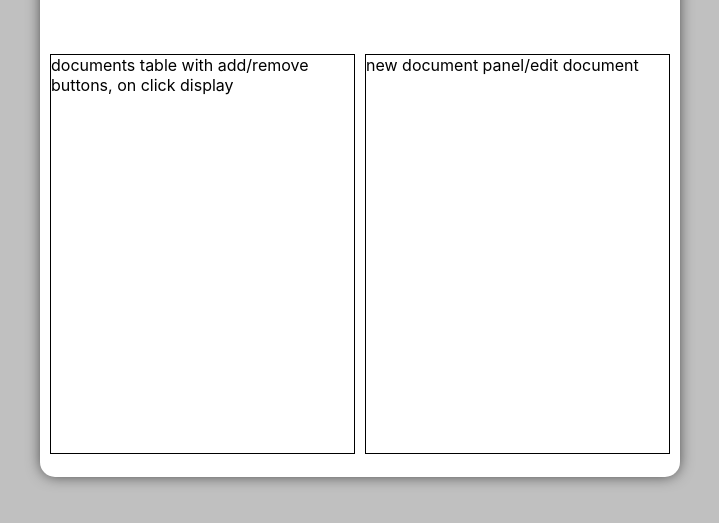
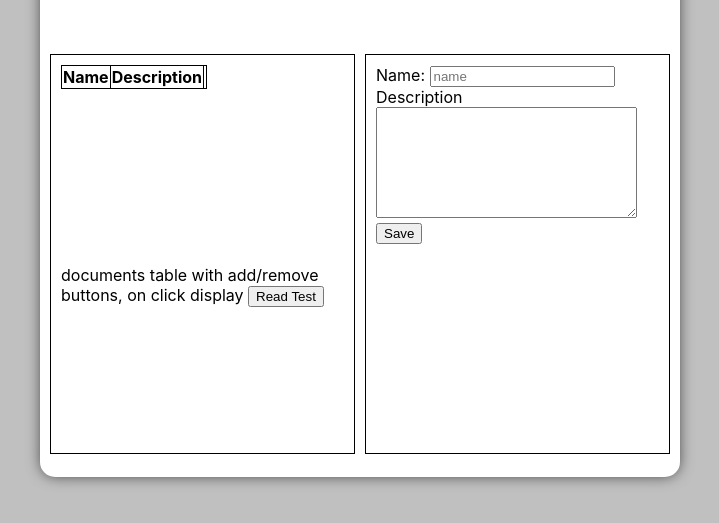
Before and after one commit to edwintcloud/indexedDBDemo, a plain HTML site: page index.html in a window 1280 px wide. Shown: the part 203-726 px from the top of the page, without its empty margins (280-999 px from the left). Drawn offline with Linux system fonts and the light colour scheme.

Commit message:
Almost finished with basic functionality

```diff
--- a/index.html
+++ b/index.html
@@ -1,11 +1,11 @@
 <!DOCTYPE html>
 <html lang="en">
   <head>
-  <meta charset="UTF-8">
-  <meta name="viewport" content="width=device-width, initial-scale=1.0">
-  <meta http-equiv="X-UA-Compatible" content="ie=edge">
+    <meta charset="UTF-8" />
+    <meta name="viewport" content="width=device-width, initial-scale=1.0" />
+    <meta http-equiv="X-UA-Compatible" content="ie=edge" />
     <title>indexedDB Demo</title>
-  <link rel="stylesheet" href="styles.css">
+    <link rel="stylesheet" href="styles.css" />
     <script src="scripts.js" defer></script>
   </head>
   <body>
@@ -13,10 +13,18 @@
       <h1>IndexedDB Demo</h1>
       <div class="grid_container">
         <div class="documents_panel">
+          <div class="table">
+
+          </div>
           documents table with add/remove buttons, on click display
+          <button onclick="read()">Read Test</button>
         </div>
         <div class="document_panel">
-        new document panel/edit document
+          <label for="name">Name: </label>
+          <input id="name" type="text" placeholder="name" />
+          <label for="data">Description</label>
+          <textarea id="data" cols="30" rows="7"></textarea>
+          <button onclick="create()">Save</button>
         </div>
       </div>
     </div>
--- a/scripts.js
+++ b/scripts.js
@@ -0,0 +1,82 @@
+let db;
+
+const request = indexedDB.open("demo");
+request.onerror = () => {
+  alert("Unable to load database");
+};
+request.onsuccess = event => {
+  db = event.target.result;
+  read();
+};
+request.onupgradeneeded = event => {
+  db = event.target.result;
+
+  // create our object store
+  db.createObjectStore("todos", { keyPath: "name" });
+};
+
+function create() {
+  const test = {
+    name: document.getElementById("name").value,
+    data: document.getElementById("data").value
+  };
+  const transaction = db
+    .transaction(["todos"], "readwrite")
+    .objectStore("todos");
+  const data = transaction.put(test);
+  data.onsuccess = function(event) {
+    read();
+  };
+}
+
+function read() {
+  document.querySelector(".table").innerHTML = `
+  <table id="table">
+            <tr>
+              <th>Name</th>
+              <th>Description</th>
+              <th></th>
+            </tr>
+          </table>
+  `;
+  const transaction = db
+    .transaction(["todos"], "readwrite")
+    .objectStore("todos");
+  const data = transaction.getAll();
+  data.onsuccess = function(event) {
+    var table = document.getElementById("table");
+    event.target.result.forEach(i => {
+      // Create an empty <tr> element and add it to the 1st position of the table:
+      var row = table.insertRow(1);
+
+      // Insert new cells (<td> elements) at the 1st and 2nd position of the "new" <tr> element:
+      var cell1 = row.insertCell(0);
+      var cell2 = row.insertCell(1);
+      var cell3 = row.insertCell(2);
+
+      // Add some text to the new cells:
+      cell1.innerHTML = i.name;
+      cell2.innerHTML = i.data;
+      cell3.innerHTML = `<button onclick="update('${i.name}', '${
+        i.data
+      }')">Update</button><button onclick="remove('${
+        i.name
+      }')">Delete</button>`;
+    });
+  };
+}
+
+function update(name, data) {
+  document.getElementById("name").value = name;
+  document.getElementById("data").value = data;
+}
+
+function remove(name) {
+  const transaction = db
+    .transaction(["todos"], "readwrite")
+    .objectStore("todos");
+  const data = transaction.delete(name);
+  data.onsuccess = function(event) {
+    read();
+  };
+}
--- a/styles.css
+++ b/styles.css
@@ -38,9 +38,21 @@ body, html {
 .documents_panel {
   grid-area: a;
   border: 1px solid black;
+  padding: 10px;
 }
 
 .document_panel {
   grid-area: b;
   border: 1px solid black;
+  padding: 10px;
 }
+
+table, th, td {
+  border: 1px solid black;
+  border-collapse: collapse;
+}
+
+.table {
+  height: 200px;
+  overflow: auto;
+}
```
Lines whose indentation alone changed are shown as unchanged.
